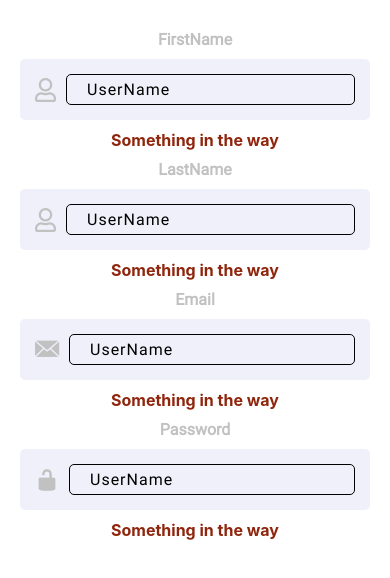
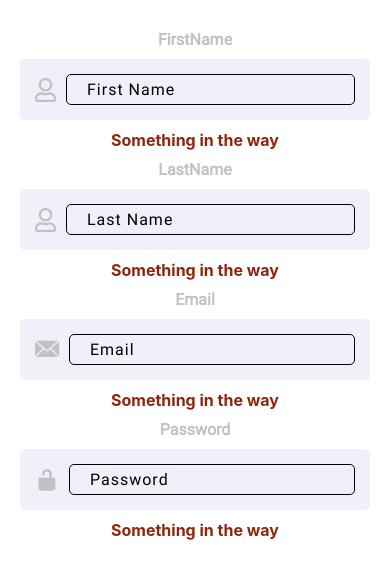
Before and after one commit to KennedyMungai/WhatsappClone, a React Native app: screen / in a window 390 px wide. Shown: the top 578 px of the page. Built offline with nearby package versions, Linux system fonts and the light colour scheme.

Commit message:
Added and implemented the placeholder prop

```diff
--- a/components/Input.js
+++ b/components/Input.js
@@ -1,13 +1,13 @@
 import { StyleSheet, Text, TextInput, View } from 'react-native';
 import colors from '../constants/colors';
 
-const Input = ({ style, label, IconPack, iconName, iconSize, errorText }) => {
+const Input = ({ style, label, IconPack, iconName, iconSize, errorText, placeholder }) => {
     return (
         <View style={[styles.inputMainViewComponent, style]}>
             <Text style={styles.inputScreenLabelStyles} >{label}</Text>
             <View style={styles.inputMainViewInput} >
                 {IconPack && <IconPack name={iconName} size={iconSize ?? 24} color={colors.lightGray} />}
-                <TextInput style={styles.textInputStyles} placeholder='UserName' />
+                <TextInput style={styles.textInputStyles} placeholder={placeholder} />
             </View>
             {
                 errorText && <View style={styles.inputScreenErrorContainerStyles}>
```
